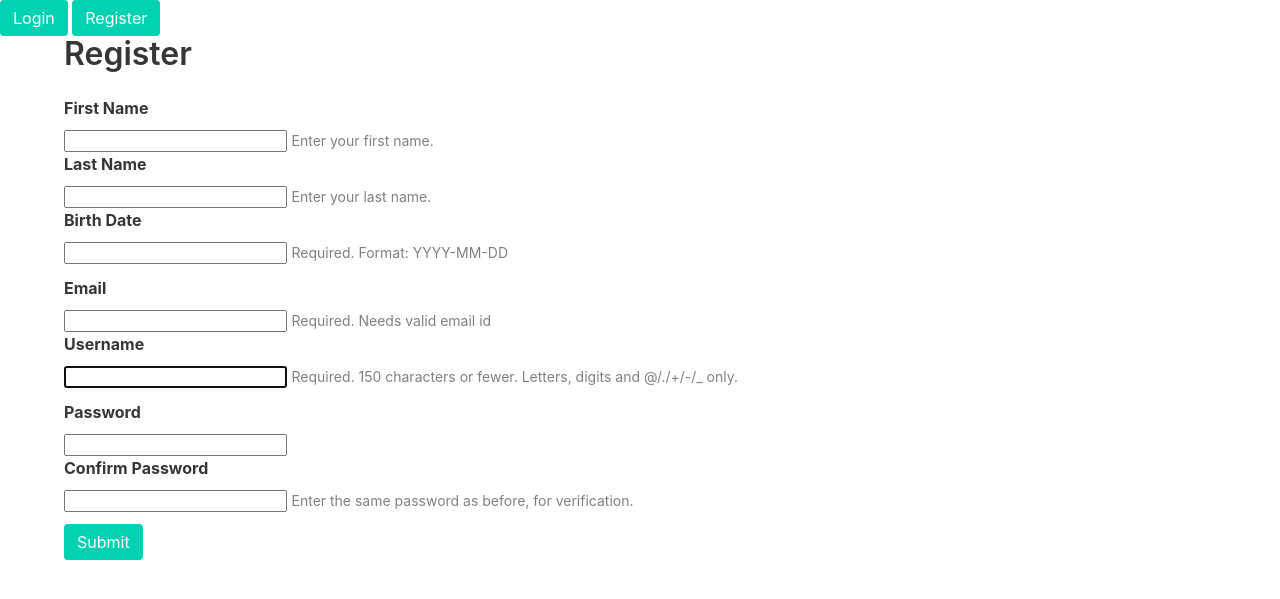
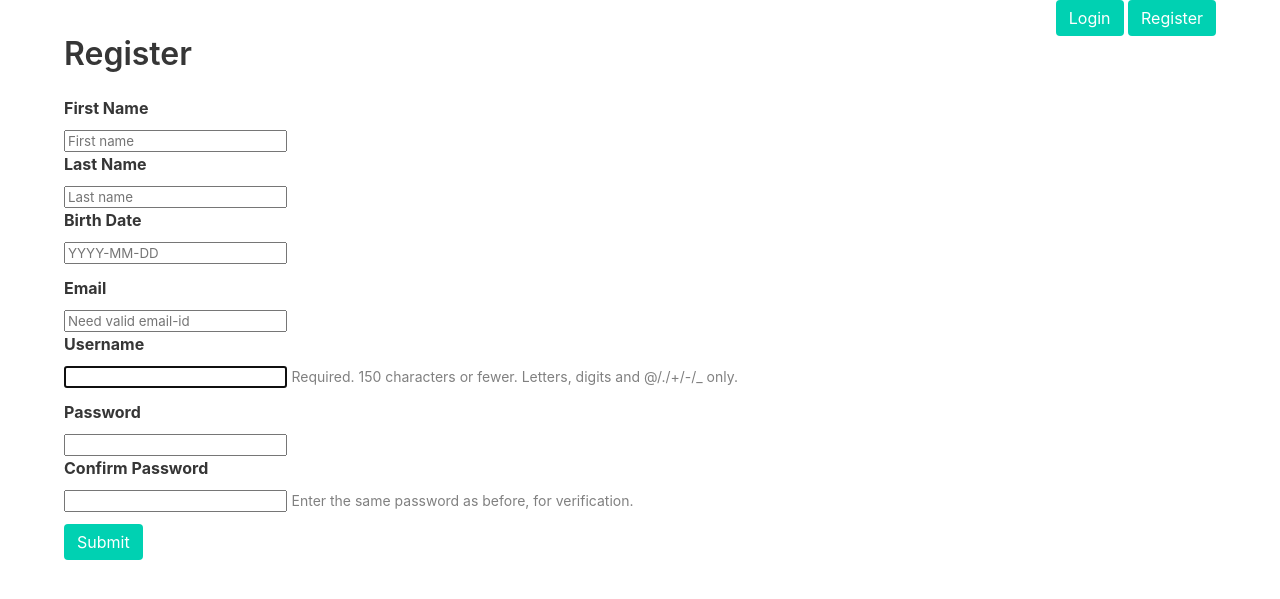
Before and after one commit to R3DDY97/CODE-BOOK, a Django app: page /register/ in a window 1280 px wide. Shown: the part 52-651 px from the top of the page. Run offline with Django 3.2, Linux system fonts and the light colour scheme; some libraries are stand-ins or nearby versions.

Commit message:
add placeholder in register n fix logout page bugs

```diff
--- a/user/forms.py
+++ b/user/forms.py
@@ -7,16 +7,23 @@ from .models import Question, Answer
 
 
 class RegisterForm(UserCreationForm):
+
+    fname_attr = {"placeholder": "First name"}
+    lname_attr = {"placeholder": "Last name"}
+    date_attr = {"placeholder": "YYYY-MM-DD"}
+    email_attr = {"placeholder": "Need valid email-id"}
+
     first_name = forms.CharField(max_length=30, required=True,
-                                 help_text='Enter your first name.')
+                                 widget=forms.TextInput(attrs=fname_attr))
+
     last_name = forms.CharField(max_length=30, required=True,
-                                help_text='Enter your last name.')
+                                widget=forms.TextInput(attrs=lname_attr))
 
     birth_date = forms.DateField(required=True,
-                                 help_text='Required. Format: YYYY-MM-DD')
+                                 widget=forms.TextInput(attrs=date_attr))
 
     email = forms.EmailField(max_length=254, required=True,
-                             help_text="Required. Needs valid email id")
+                             widget=forms.TextInput(attrs=email_attr))
 
     class Meta:
         model = User
@@ -26,12 +33,12 @@ class RegisterForm(UserCreationForm):
 
 class QuestionForm(forms.ModelForm):
 
-    qtn = {"class": "input is-large is-primary",
-                    "placeholder": "Enter your question",
-           }
+    qtn_attr = {"class": "input is-medium is-primary",
+                "placeholder": "Enter your question",
+                }
 
     question = forms.CharField(max_length=500, required=True,
-                               widget=forms.TextInput(attrs=qtn))
+                               widget=forms.TextInput(attrs=qtn_attr))
 
     descript = {"class": "textarea is-primary",
                 "placeholder": "Describe in detail about it",
@@ -57,12 +64,12 @@ class QuestionForm(forms.ModelForm):
 
 class AnswerForm(forms.ModelForm):
 
-    ans = {"class": "textarea is-primary",
-           "placeholder": "Enter answer",
-           "rows": "5"}
+    ans_attr = {"class": "textarea is-primary",
+                "placeholder": "Enter answer",
+                "rows": "5"}
 
     answer = forms.CharField(required=True,
-                             widget=forms.Textarea(attrs=ans))
+                             widget=forms.Textarea(attrs=ans_attr))
 
     class Meta:
         model = Answer
--- a/user/templates/registration/base.html
+++ b/user/templates/registration/base.html
@@ -29,23 +29,24 @@
       </nav>
     </div>
 
+    <div class ="container">
+      <div class="field is-grouped is-grouped-right">
 
     {% if user.is_authenticated %}
 
-    <div class ="container">
-      <div class="field is-grouped is-grouped-right">
 	<p class="control">
 	  <a class="button is-primary" href="{% url 'profile' %}"> {{ user.username | upper}} </a>
 	  <a class="button is-primary" href="{% url 'logout' %}">Logout</a>
+	</p>
 
 	{% else %}
 
+	<p class="control">
 	  <a class="button is-primary" href="{% url 'login' %}">Login</a>
 	  <a class="button is-primary" href="{% url 'register' %}">Register</a>
+	</p>
 
 	{% endif %}
-
-	</p>
       </div>
     </div>
 
--- a/user/templates/registration/register.html
+++ b/user/templates/registration/register.html
@@ -14,22 +14,20 @@
 	  <div class="field">
 	    <label class="label">First Name</label>
 	    {{ form.first_name }}
-	    <small style="color: grey">{{ form.first_name.help_text }}</small>
 
 	    <label class="label">Last Name</label>
 	    {{ form.last_name }}
-	    <small style="color: grey">{{ form.last_name.help_text }}</small>
 
    	    <label class="label">Birth Date</label>
 	    {{ form.birth_date }}
-	    <small style="color: grey">{{ form.birth_date.help_text }}</small>
+
 	  </div>
 
 
 	  <div class="field">
 	    <label class="label">Email</label>
 	    {{ form.email }}
-	    <small style="color: grey">{{ form.email.help_text }}</small>
+
 
 	    <label class="label">Username</label>
 	    {{ form.username }}
```
Also changed, not shown: user/templates/registration/logged_out.html (+1 -6 lines). Lines whose indentation alone changed are shown as unchanged.
